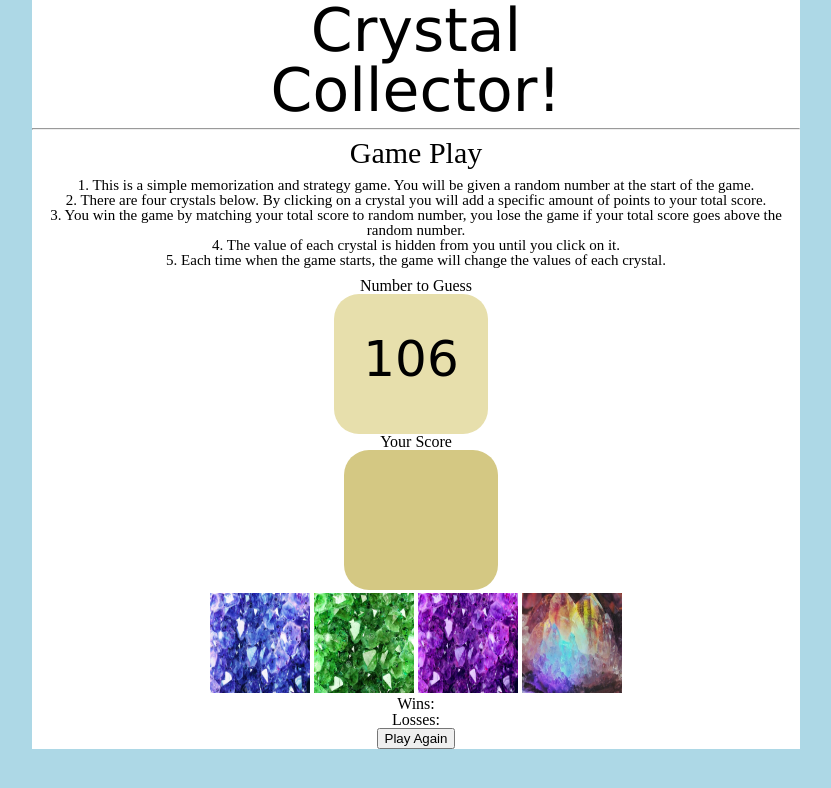
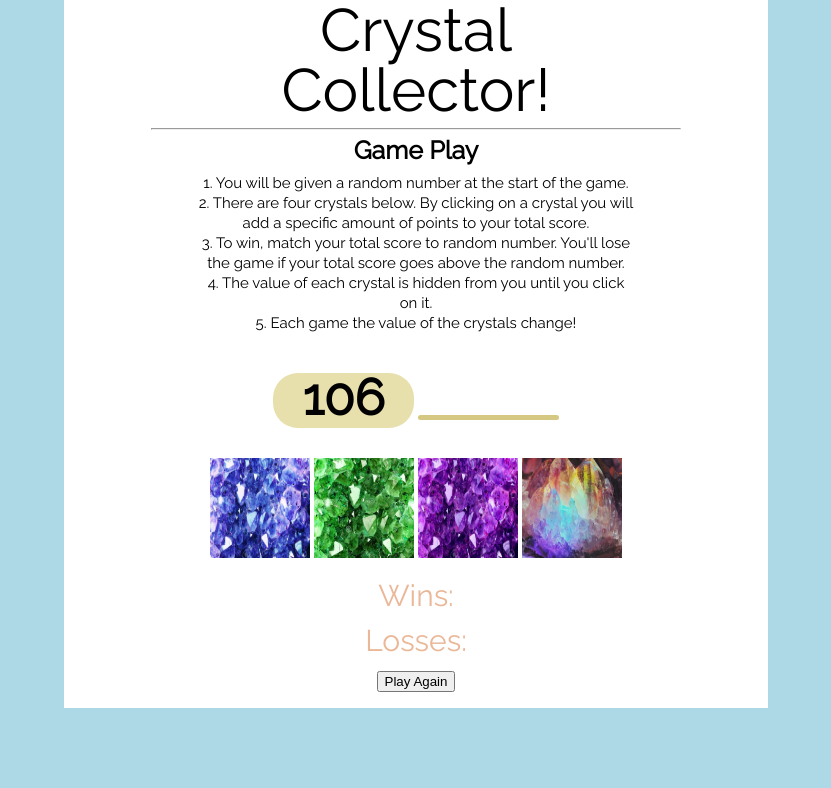
Before and after one commit to zsievers/Crystal-Collector, a plain HTML site: page index.html in a window 1280 px wide. Shown: the whole page, without its empty margins (224-1055 px from the left). Drawn offline with nearby package versions, Linux system fonts and the light colour scheme.

Commit message:
styling containers

```diff
--- a/assets/css/style.css
+++ b/assets/css/style.css
@@ -1,32 +1,44 @@
 body {
     background: lightblue;
+    font-family: "Raleway", sans-serif;
 }
 .container {
     background-color: white;
     margin: auto;
-    width: 60%;
+    width: 55%;
     height: 100%;
     text-align: center;
 }
 
 .header {
-    font-family: 'Lucida Sans', 'Lucida Sans Regular', 'Lucida Grande', 'Lucida Sans Unicode', Geneva, Verdana, sans-serif;
     font-size: 60px;
 }
 
+hr {
+    width: 75%;
+}
+
 .rules {
-    background-color: none;
     margin: auto;
     padding-top: 10px;
-    padding-bottom: 10px;
+    padding-bottom: 40px;
+    width: 62%;
+    line-height: 20px;
 }
 
 h2 {
-    font-size: 30px;
+    font-size: 25px;
+    font-weight: bolder;
 }
 
 p {
     font-size: 15px;
+
+}
+
+#crystals-area {
+    padding-top: 20px;
+    padding-bottom: 10px;
 }
 
 img {
@@ -36,33 +48,37 @@ img {
 
 #targetNum {
     width: 20%;
-	height: 100px;
 	display: inline-block;
 	background-color: #e7dfac;
 	border-radius: 25px;
-	font-family: "Fjalla One", cursive;
-	font-size: 50px;
-	padding-top: 40px;
-	margin-right: 10px;
+	font-weight: 900;
+    font-size: 50px;
+    color: black;
+    margin-bottom: 10px;
+    padding-bottom: 5px;
 }
 
 #score-total {
     width: 20%;
-	height: 100px;
 	display: inline-block;
 	background-color: #d4c883;
 	border-radius: 25px;
-	font-family: "Fjalla One", cursive;
+	font-weight: 900;
 	font-size: 50px;
-	color: #fff;
-	padding-top: 40px;
-	margin-left: 10px;
+    color: black;
+    margin-bottom: -5px;
+    padding-bottom: 5px;
 }
 
 
 .win {
-    margin-left: auto;
+    padding-top: 10px;
+    padding-bottom: 15px;
+    font-size: 30px;
+    color: #eab797;
 }
 .loss {
-    margin-left: auto;
+    padding-bottom: 15px;
+    font-size: 30px;
+    color: #eab797;
 }
--- a/index.html
+++ b/index.html
@@ -4,6 +4,7 @@
     <meta charset="UTF-8" />
     <title>Unit-4-Game</title>
     <meta name="viewport" content="width=device-width, initial-scale=1.0" />
+    <link href="https://fonts.googleapis.com/css?family=Playfair+Display|Raleway&display=swap" rel="stylesheet">
     <link rel="stylesheet" type="text/css" href="assets/css/reset.css" />
     <link rel="stylesheet" type="text/css" href="assets/css/style.css">
   </head>
@@ -13,21 +14,21 @@
         <hr>
           <h2>Game Play</h2>
             <div class="rules">
-                  <p>1. This is a simple memorization and strategy game. You will be given a random number at the start of the game.
-                  <br>2. There are four crystals below. By clicking on a crystal you will add a specific amount of points to your total score.<br>
-                  3. You win the game by matching your total score to random number, you lose the game if your total score goes above the random number.
-                  <br> 4. The value of each crystal is hidden from you until you click on it.<br> 5. Each time when the game starts, the game will change the values of each crystal.
+                  <p> 1. You will be given a random number at the start of the game. <br>
+                      2. There are four crystals below. By clicking on a crystal you will add a specific amount of points to your total score.<br>
+                      3. To win, match your total score to random number. You'll lose the game if your total score goes above the random number.<br>
+                      4. The value of each crystal is hidden from you until you click on it.<br>
+                      5. Each game the value of the crystals change!
                   </p>
             </div>
 
       <!-- Random Number Displayed -->
-        <h3>Number to Guess</h3>
         <div id="targetNum"></div>
 
+      <!-- score title -->
+        <div id="score-total"></div>
 
-      <!-- score title -->
-        <h3>Your Score</h3>
-        <div id="score-total"></div>
+
 
 
       <!-- crystal area -->
@@ -52,7 +53,8 @@
         <div class="restart">
           <button id="restart-button">Play Again</button>
         </div>
-    </h3>
+        <br>
+    </div>
 
     <script type="text/javascript" src="https://cdnjs.cloudflare.com/ajax/libs/jquery/3.2.1/jquery.min.js"></script>
     <script src="assets/javascript/game.js" type="text/javascript"></script>
```
